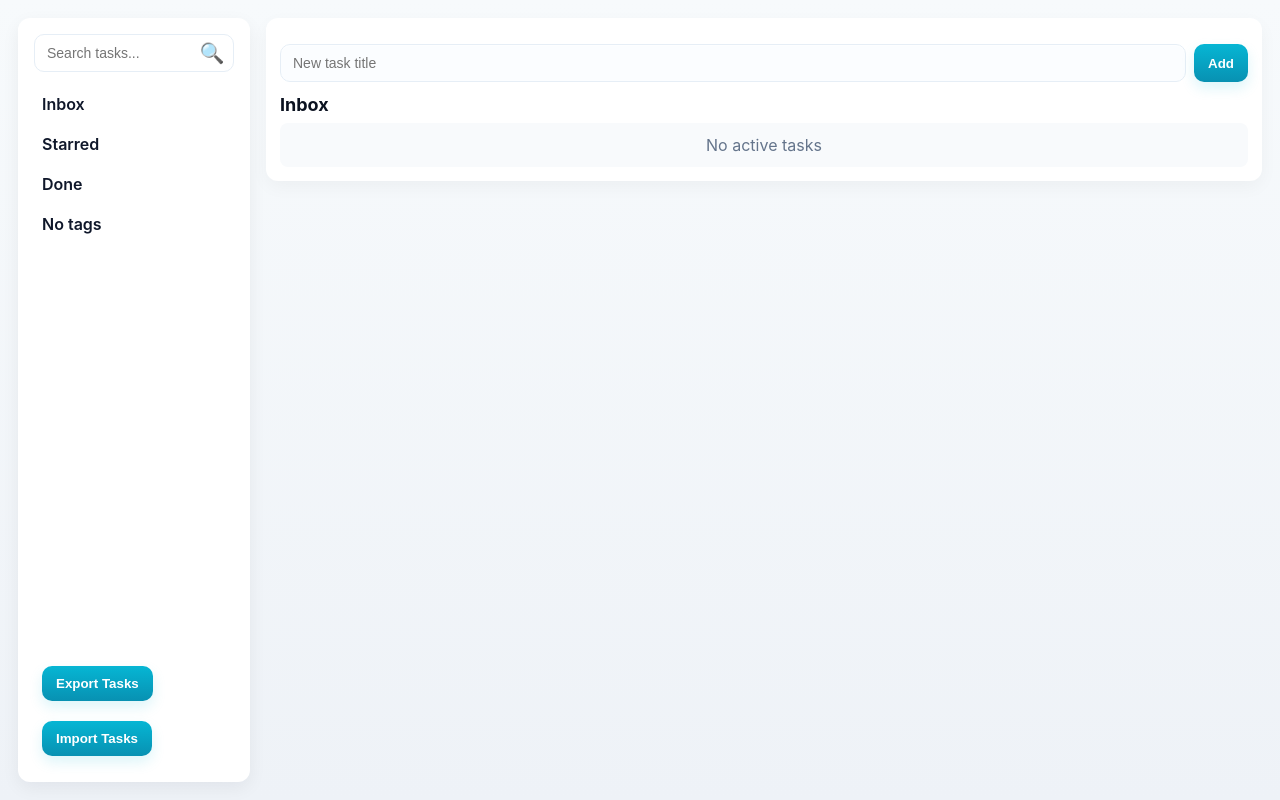
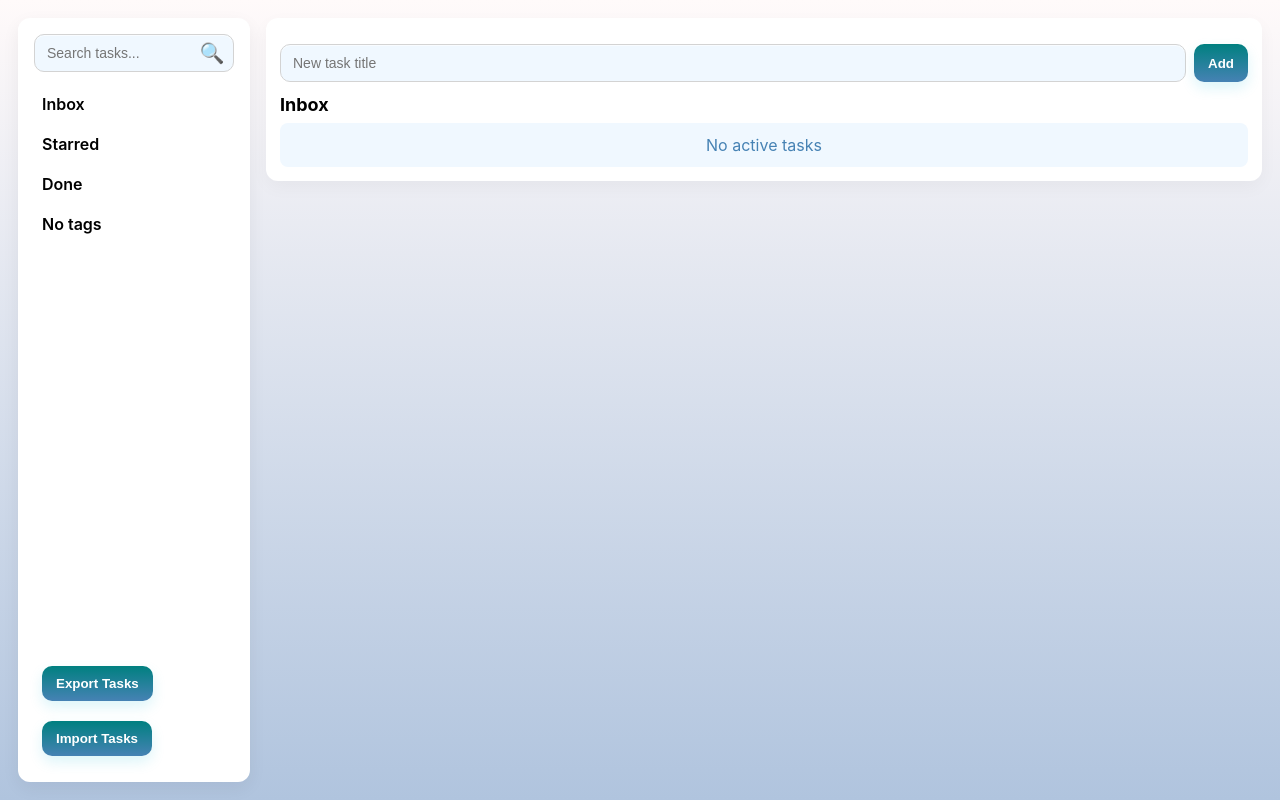
Before and after one commit to abyr/loca-list, a React (Create React App) app: page / in a window 1280 px wide. Built offline with nearby package versions, Linux system fonts and the light colour scheme.

Commit message:
change colors

```diff
--- a/src/components/TaskDetails.tsx
+++ b/src/components/TaskDetails.tsx
@@ -10,6 +10,7 @@ interface TaskDetailsProps {
   editCompleted: boolean;
   onClose: () => void;
   onEdit: () => void;
+  onDelete: () => void;
   onEditTitleChange: (title: string) => void;
   onEditDescChange: (desc: string) => void;
   onEditCompletedChange: (completed: boolean) => void;
@@ -24,6 +25,7 @@ const TaskDetails: React.FC<TaskDetailsProps> = ({
   editCompleted,
   onClose,
   onEdit,
+  onDelete,
   onEditTitleChange,
   onEditDescChange,
   onEditCompletedChange,
@@ -44,6 +46,7 @@ const TaskDetails: React.FC<TaskDetailsProps> = ({
         <div className="details-actions">
           <button onClick={onClose}>Close</button>
           <button onClick={onEdit}>Edit</button>
+          <button className="danger" onClick={onDelete}>Delete</button>
         </div>
 
         {editingTaskId !== null && (
--- a/src/components/TaskList.tsx
+++ b/src/components/TaskList.tsx
@@ -29,7 +29,7 @@ const TaskList: React.FC<TaskListProps> = ({
             (selectedBox === 'inbox') ? 'Inbox' : selectedBox === 'starred' ? 'Starred' : ''
         }
       </h2>
-      <ul className="task-list">
+      <ul className="task-list card">
         {displayedActiveTasks.length === 0 && <li className="empty">No active tasks</li>}
         {displayedActiveTasks.map((task) => (
           <li
--- a/src/components/TaskManager.css
+++ b/src/components/TaskManager.css
@@ -1,9 +1,51 @@
-/* General */
+:root {
+
+  --color-bg: white;
+  --color-surface: white;
+  --color-page-bg-start: snow;
+  --color-page-bg-end: lightsteelblue;
+  --color-muted-bg: aliceblue;
+  --color-muted-bg-2: floralwhite;
+  --color-border: lightgray;
+  --color-border-weak: rgba(149,78,0,0.08);
+  --color-shadow-strong: rgba(10,19,33,0.06);
+  --color-shadow-medium: rgba(10,19,33,0.04);
+  --color-shadow-light: rgba(15,23,42,0.03);
+  --color-shadow-accent: rgba(6,182,212,0.14);
+  --color-shadow-danger: rgba(239,68,68,0.14);
+
+  --color-text: charcoal;
+  --color-heading: charcoal;
+  --color-subtle: slategray;
+  --color-muted-text: steelblue;
+  --color-secondary-text: gray;
+  --color-meta: slategray;
+
+  --color-primary-1: teal;
+  --color-primary-2: steelblue;
+  --color-primary-weak: rgba(14,165,233,0.12);
+  --color-primary-bg: rgba(14,165,233,0.08);
+  --color-primary-bg-2: rgba(56,189,248,0.02);
+  --color-primary-focus: rgba(125,211,252,0.08);
+  --color-primary-ring: rgba(99,102,241,0.06);
+
+  --color-warning-bg: lightgoldenrodyellow;
+  --color-danger-1: red;
+  --color-danger-2: firebrick;
+
+  --color-ghost-border: rgba(2,6,23,0.03);
+  --color-ghost-shadow: rgba(2,6,23,0.12);
+
+  --color-list-divider: lightgray;
+  --color-placeholder: slategray;
+}
+
+ /* General */
 
 h2 {
   margin: 6px 0 8px 0;
   font-size: 18px;
-  color: #0b1220;
+  color: var(--color-heading);
 }
 
 ul {
@@ -16,13 +58,68 @@ li {
   list-style: none;
 }
 
+input {
+  padding: 10px 12px;
+  border-radius: 10px;
+  border: 1px solid var(--color-border);
+  background: var(--color-muted-bg);
+  outline: none;
+  font-size: 14px;
+  box-shadow: inset 0 1px 0 rgba(255,255,255,0.6);
+}
+input:focus {
+  border-color: var(--color-primary-1);
+  box-shadow: 0 0 0 4px var(--color-primary-focus);
+}
+
+input[type="checkbox"] {
+  -webkit-appearance: none;
+  -moz-appearance: none;
+  appearance: none;
+  padding: 10px 12px;
+  width: 16px;
+  height: 16px;
+  border: 1px solid var(--color-border);
+  border-radius: 8px;
+  background: var(--color-bg);
+  display: inline-block;
+  vertical-align: middle;
+  box-shadow: none;
+  cursor: pointer;
+
+}
+
+input[type="checkbox"]:focus {
+  outline: 2px solid var(--color-primary-ring);
+  outline-offset: 2px;
+}
+
+input[type="checkbox"]:checked {
+  background: var(--color-primary-1);
+  border-color: var(--color-primary-1);
+  position: relative;
+}
+
+input[type="checkbox"]:checked::after {
+  content: "";
+  position: absolute;
+  top: 2px;
+  left: 7px;
+  width: 7px;
+  height: 10px;
+  border: 2px solid var(--color-bg);
+  border-top: 0;
+  border-left: 0;
+  transform: rotate(45deg);
+}
+
 /* Root layout */
 .wrapper {
   display: flex;
   height: 100vh;
   font-family: Inter, system-ui, -apple-system, "Segoe UI", Roboto, "Helvetica Neue", Arial;
-  color: #0f172a;
-  background: linear-gradient(180deg, #f7fafc 0%, #eef2f7 100%);
+  color: var(--color-text);
+  background: linear-gradient(180deg, var(--color-page-bg-start) 0%, var(--color-page-bg-end) 100%);
   gap: 16px;
   padding: 18px;
   box-sizing: border-box;
@@ -31,9 +128,9 @@ li {
 /* Sidebar */
 .sidebar {
   width: 200px;
-  background: #ffffff;
+  background: var(--color-surface);
   border-radius: 12px;
-  box-shadow: 0 6px 18px rgba(10, 19, 33, 0.06);
+  box-shadow: 0 6px 18px var(--color-shadow-strong);
   padding: 16px;
   flex-shrink: 0;
   display: flex;
@@ -53,16 +150,16 @@ li {
   border-radius: 8px;
   cursor: pointer;
   font-weight: 600;
-  color: #0f172a;
+  color: var(--color-text);
   display: flex;
   justify-content: space-between;
   align-items: center;
 }
 .sidebar li:hover {
-  background: #f1f5f9;
+  background: var(--color-muted-bg);
 }
 .sidebar .badge {
-  background: #0ea5a4;
+  background: var(--color-primary-1);
   color: white;
   font-size: 12px;
   padding: 3px 8px;
@@ -85,13 +182,13 @@ li {
 
 /* Feedback */
 .feedback {
-  background: #fef3c7;
-  color: #92400e;
+  background: var(--color-muted-bg);
+  color: var(--color-warning-text);
   padding: 10px 14px;
   border-radius: 10px;
-  border: 1px solid rgba(149, 78, 0, 0.08);
+  border: 1px solid var(--color-border-weak);
   max-width: 720px;
-  box-shadow: 0 2px 6px rgba(15, 23, 42, 0.03);
+  box-shadow: 0 2px 6px var(--color-shadow-light);
 }
 
 .columns {
@@ -109,10 +206,10 @@ li {
 }
 
 .col {
-  background: #ffffff;
+  background: var(--color-surface);
   border-radius: 12px;
   padding: 14px;
-  box-shadow: 0 6px 18px rgba(10, 19, 33, 0.04);
+  box-shadow: 0 6px 18px var(--color-shadow-medium);
   overflow: auto;
 }
 
@@ -157,28 +254,26 @@ li {
 }
 .add-task-block input {
   flex: 1;
-  padding: 10px 12px;
-  border-radius: 10px;
-  border: 1px solid #e6eef6;
-  background: #fbfdff;
-  outline: none;
-  font-size: 14px;
-  box-shadow: inset 0 1px 0 rgba(255,255,255,0.6);
-}
-.add-task-block input:focus {
-  border-color: #7dd3fc;
-  box-shadow: 0 0 0 4px rgba(125,211,252,0.08);
 }
 
 button {
-  background: linear-gradient(180deg,#06b6d4,#0891b2);
+  background: linear-gradient(180deg,var(--color-primary-1),var(--color-primary-2));
   color: white;
   border: none;
   padding: 10px 14px;
   border-radius: 10px;
   cursor: pointer;
   font-weight: 600;
-  box-shadow: 0 6px 14px rgba(6, 182, 212, 0.14);
+  box-shadow: 0 6px 14px var(--color-shadow-accent);
+}
+
+button.danger {
+  background: linear-gradient(180deg,var(--color-danger-1),var(--color-danger-2));
+  box-shadow: 0 6px 14px var(--color-shadow-danger);
+}
+
+button.danger.flex-end {
+  margin-left: auto;
 }
 
 .search-block {
@@ -186,17 +281,11 @@ button {
   display: flex;
   align-items: center;
   gap: 8px;
-  justify-content: flex-start; /* avoid pushing children outside */
-  min-width: 200px;
+  justify-content: flex-start;
 }
 .search-block input {
   width: 100%;
   box-sizing: border-box;
-  padding: 10px 40px 10px 12px; /* reserve right padding for the icon */
-  border-radius: 10px;
-  border: 1px solid #e6eef6;
-  background: #fff;
-  font-size: 14px;
   flex: 1 0 auto;
 }
 .search-block .search-icon {
@@ -204,7 +293,7 @@ button {
   right: 12px;
   top: 50%;
   transform: translateY(-50%);
-  color: #94a3b8;
+  color: var(--color-subtle);
   pointer-events: none;
   display: inline-flex;
   align-items: center;
@@ -213,7 +302,6 @@ button {
   height: 20px;
 }
 
-/* Task list */
 .task-list {
   list-style: none;
   padding: 0;
@@ -223,14 +311,13 @@ button {
   gap: 8px;
 }
 .task-list .empty {
-  color: #64748b;
+  color: var(--color-muted-text);
   padding: 12px;
   border-radius: 8px;
-  background: #f8fafc;
+  background: var(--color-muted-bg);
   text-align: center;
 }
 
-/* Each task item */
 .task-item {
   display: flex;
   align-items: center;
@@ -243,12 +330,21 @@ button {
   border: 1px solid transparent;
 }
 .task-item:hover {
-  background: #f8fafc;
+  background: var(--color-muted-bg);
 }
 .task-item.selected {
-  background: linear-gradient(90deg, rgba(14,165,233,0.08), rgba(56,189,248,0.02));
-  border-color: rgba(14,165,233,0.12);
+  background: linear-gradient(90deg, var(--color-primary-bg), var(--color-primary-bg-2));
+  border-color: var(--color-primary-weak);
   box-shadow: 0 6px 18px rgba(14,165,233,0.06);
+}
+
+.tag-divider {
+  height: 1px;
+  margin: 0;
+  border: none;
+  list-style: none;
+  cursor: default;
+  pointer-events: none;
 }
 
 .task-main {
@@ -260,12 +356,12 @@ button {
 .task-main input[type="checkbox"] {
   width: 18px;
   height: 18px;
-  accent-color: #0891b2;
+  accent-color: var(--color-primary-2);
   cursor: pointer;
 }
 .task-title {
   font-weight: 600;
-  color: #0b1220;
+  color: var(--color-heading);
   white-space: nowrap;
   overflow: hidden;
   text-overflow: ellipsis;
@@ -274,22 +370,14 @@ button {
   margin-left: 0 !important;
   margin-right: auto;
   text-align: left;
-  color: #94a3b8;
+  color: var(--color-subtle);
   font-size: 13px;
 }
 
 .completed-block {
   margin-top: 14px;
-  border-top: 1px dashed #e6eef6;
+  border-top: 1px dashed var(--color-border);
   padding-top: 12px;
-}
-.collapse-toggle {
-  background: transparent;
-  border: none;
-  color: #2563eb;
-  font-weight: 600;
-  cursor: pointer;
-  padding: 6px 8px;
 }
 .completed-list {
   margin-top: 8px;
@@ -297,28 +385,27 @@ button {
 .completed-item {
   padding: 10px;
   border-radius: 10px;
-  background: #f8fafc;
+  background: var(--color-muted-bg);
   margin-bottom: 8px;
   cursor: pointer;
-  border: 1px solid rgba(2,6,23,0.03);
+  border: 1px solid var(--color-ghost-border);
 }
-.completed-item:focus { outline: none; box-shadow: 0 0 0 4px rgba(99,102,241,0.06); }
-.completed-title { font-weight: 700; color: #0b1220; }
-.completed-desc { color: #6b7280; font-size: 13px; margin-top: 4px; }
-.completed-meta { color: #94a3b8; font-size: 12px; margin-top: 6px; }
+.completed-item:focus { outline: none; box-shadow: 0 0 0 4px var(--color-primary-ring); }
+.completed-title { font-weight: 700; color: var(--color-heading); }
+.completed-desc { color: var(--color-secondary-text); font-size: 13px; margin-top: 4px; }
+.completed-meta { color: var(--color-subtle); font-size: 12px; margin-top: 6px; }
 
 .details {
-  padding: 12px;
-  border-radius: 10px;
-  background: linear-gradient(180deg,#ffffff,#fbfdff);
-  border: 1px solid rgba(14,165,233,0.04);
+  gap: 12px;
+  display: flex;
+  flex-direction: column;
 }
-.detail-row {
+detail-row {
   margin-bottom: 8px;
-  color: #0b1220;
+  color: var(--color-heading);
 }
 .detail-row strong {
-  color: #0b1220;
+  color: var(--color-heading);
   margin-right: 6px;
 }
 
@@ -338,8 +425,8 @@ button {
 .edit-form textarea {
   padding: 10px 12px;
   border-radius: 8px;
-  border: 1px solid #e6eef6;
-  background: #fff;
+  border: 1px solid var(--color-border);
+  background: var(--color-bg);
   font-size: 14px;
   resize: vertical;
 }
@@ -364,7 +451,7 @@ button {
 .sidebar-header {
   font-size: 20px;
   font-weight: 700;
-  color: #0b1220;
+  color: var(--color-heading);
   margin-bottom: 12px;
 }
 
@@ -385,11 +472,10 @@ button {
 .sidebar-footer {
   margin-top: auto;
   font-size: 12px;
-  color: #94a3b8;
+  color: var(--color-subtle);
   text-align: center;
 }
 
-/* Responsiveness */
 @media (max-width: 980px) {
   .sidebar { display: none; }
   .task-manager.one-column .columns { flex-direction: column; }
@@ -400,12 +486,11 @@ button {
   .task-title { font-size: 14px; }
 }
 
-
 .sidebar {
   width: 200px;
-  background: #ffffff;
+  background: var(--color-surface);
   border-radius: 12px;
-  box-shadow: 0 6px 18px rgba(10, 19, 33, 0.06);
+  box-shadow: 0 6px 18px var(--color-shadow-strong);
   padding: 16px;
   flex-shrink: 0;
   display: flex;
@@ -430,7 +515,7 @@ button {
     z-index: 60;
     transform: translateX(-110%);
     opacity: 0;
-    box-shadow: 0 20px 40px rgba(2,6,23,0.12);
+    box-shadow: 0 20px 40px var(--color-ghost-shadow);
   }
 
   .wrapper.sidebar-open .sidebar {
@@ -448,12 +533,3 @@ button {
     display: none !important;
   }
 }
-
-.tag-divider {
-  height: 1px;
-  margin: 0;
-  border: none;
-  list-style: none;
-  cursor: default;
-  pointer-events: none;
-}
```
Also changed, not shown: src/components/TaskManager.tsx (+9 -0 lines).
